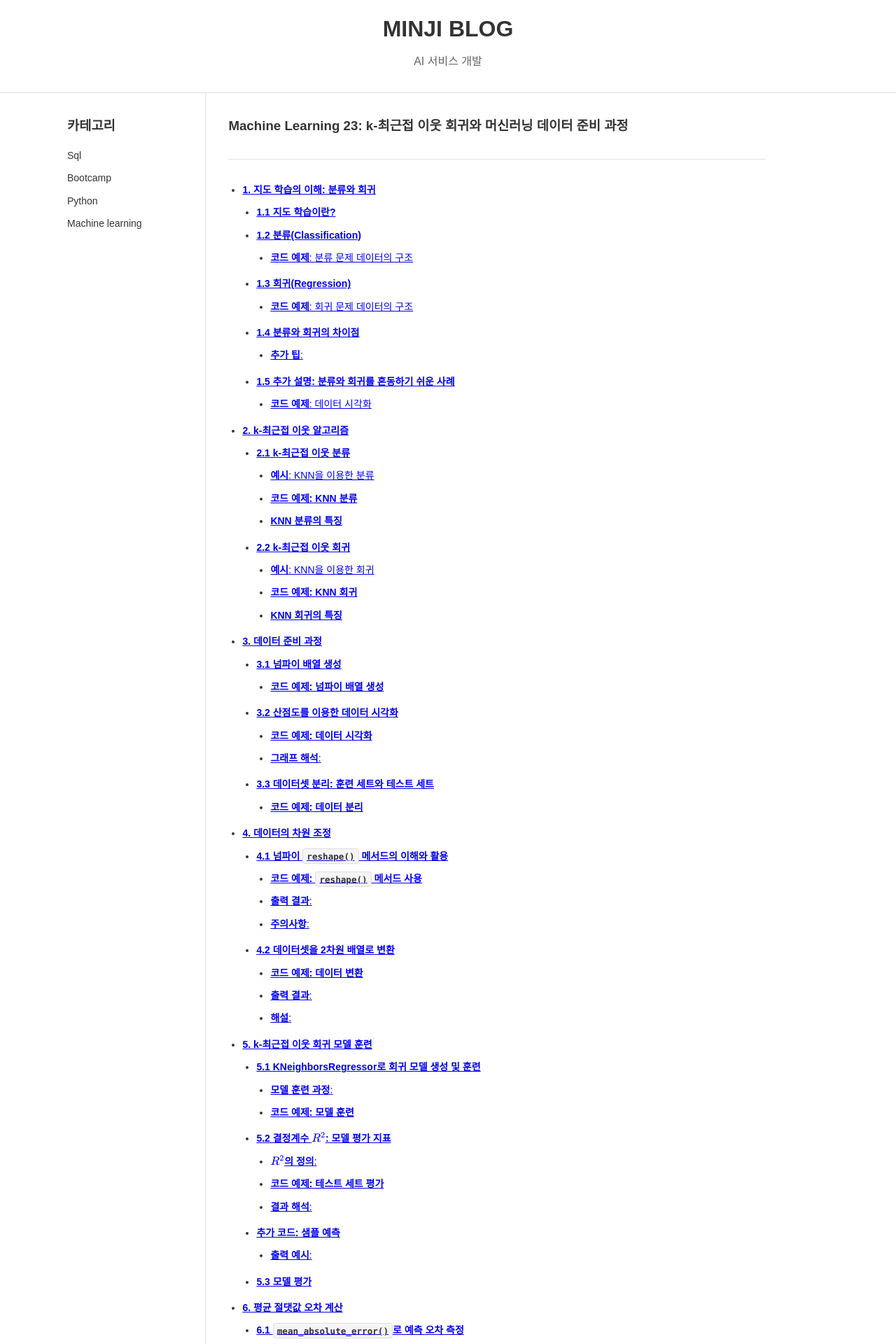
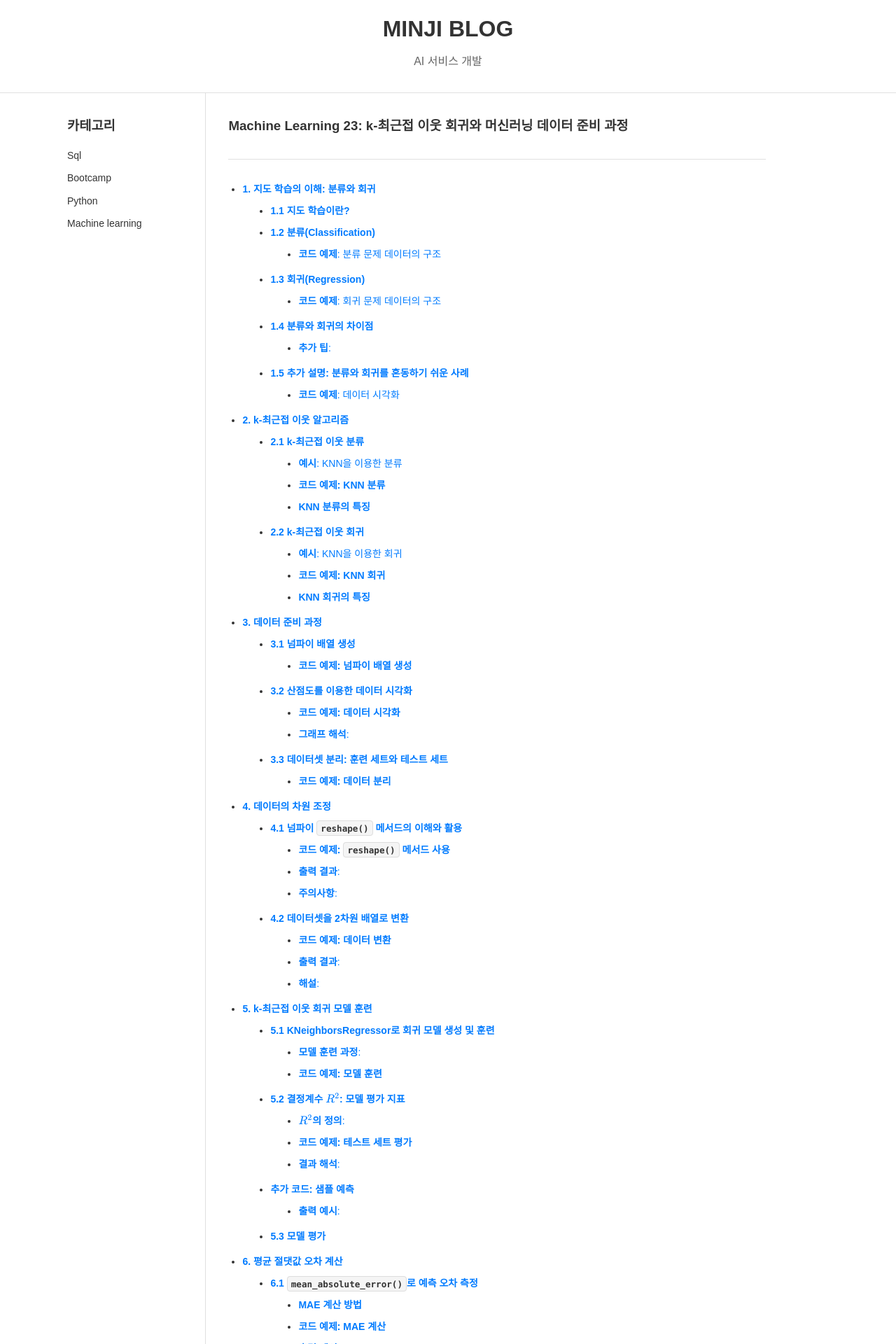
Before and after one commit to Mminzy22/Blog, a Jekyll site: the page built from _posts/Machine-Learning/2024-12-10-Machine-Learning23.md, in a window 1280 px wide. Shown: the top 1920 px of the page at 70% size. Built offline with Jekyll 4.4.1, drawn with Linux system fonts in a browser that asks for light colours; nearby versions of some CDN libraries; comment, search, counter and statistics services are not loaded.

Commit message:
fix 목차 생성

```diff
--- a/_config.yml
+++ b/_config.yml
@@ -19,10 +19,8 @@ plugins:
 
 # TOC 설정
 toc:
-  min_level: 2        # 최소 제목 레벨 (예: h2부터 포함)
-  max_level: 3        # 최대 제목 레벨 (예: h3까지만 포함)
-  no_toc_section_class: "no-toc" # 특정 섹션 제외하려면 클래스 이름 설정
-  list_class: "toc-list" # 목차에 적용할 클래스 이름
+  min_level: 2   # 최소 제목 레벨: h2
+  max_level: 3   # 최대 제목 레벨: h3
 
 # jekyll-archives 설정
 jekyll-archives:
--- a/assets/css/style.css
+++ b/assets/css/style.css
@@ -171,21 +171,21 @@ code {
 }
 
 /* 목차 전체 스타일 */
-.toc-list {
+#markdown-toc {
     font-size: 14px;
     line-height: 1.5;
 }
 
-.toc-list ul {
+#markdown-toc ul {
     margin-left: 20px;
 }
 
-.toc-list a {
+#markdown-toc a {
     text-decoration: none;
     color: #007bff;
 }
 
-.toc-list a:hover {
+#markdown-toc a:hover {
     text-decoration: underline;
 }
 
```
